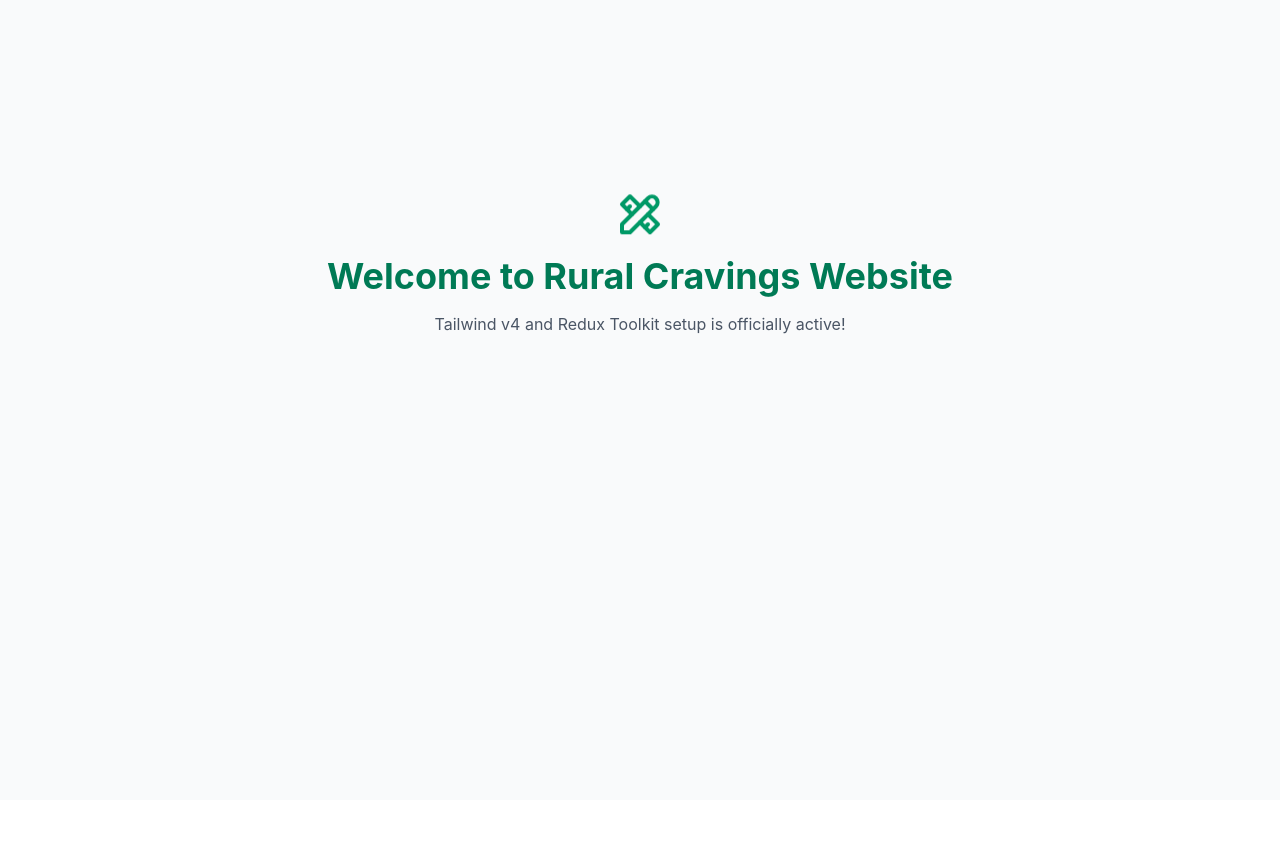
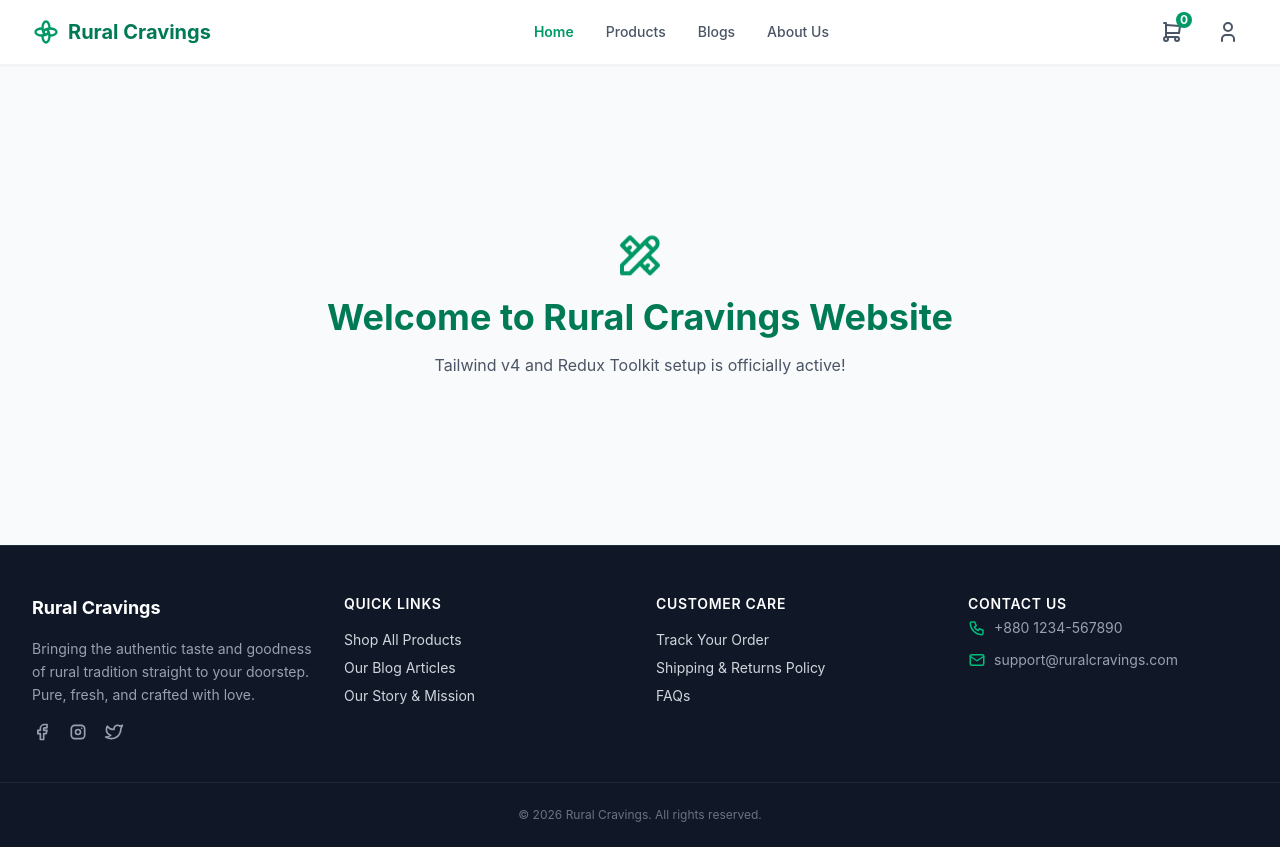
Before and after one commit to CheSubhro/Rural-Cravings, a React (Vite) app in the folder Website/Frontend/: page / in a window 1280 px wide. Before the commit the page ends 800 px from the top, so only its background shows below. Built offline with nearby package versions, Linux system fonts and the light colour scheme.

Commit message:
feat(website): refactor layout to use canonical classes and clean setup
- Updated MainLayout.jsx replacing flex-grow with grow based on linter rules - Verified initial reactive navbar and footer components are sync-ready

```diff
--- a/Website/Frontend/src/components/layout/Footer/Footer.jsx
+++ b/Website/Frontend/src/components/layout/Footer/Footer.jsx
@@ -0,0 +1,66 @@
+
+import React from 'react'
+import { Link } from 'react-router-dom'
+import { IconBrandFacebook, IconBrandInstagram, IconBrandTwitter, IconMail, IconPhone } from '@tabler/icons-react'
+
+const Footer = () => {
+    return (
+        <footer className="bg-gray-900 text-gray-300 pt-12 pb-6 border-t border-gray-800">
+            <div className="container mx-auto px-4 sm:px-6 lg:px-8 grid grid-cols-1 md:grid-cols-4 gap-8">
+
+                {/* Brand Info */}
+                <div className="space-y-4">
+                <h3 className="text-white text-lg font-bold">Rural Cravings</h3>
+                <p className="text-sm text-gray-400 leading-relaxed">
+                    Bringing the authentic taste and goodness of rural tradition straight to your doorstep. Pure, fresh, and crafted with love.
+                </p>
+                <div className="flex gap-4 text-gray-400">
+                    <a href="#" className="hover:text-emerald-500 transition-colors"><IconBrandFacebook size={20} /></a>
+                    <a href="#" className="hover:text-emerald-500 transition-colors"><IconBrandInstagram size={20} /></a>
+                    <a href="#" className="hover:text-emerald-500 transition-colors"><IconBrandTwitter size={20} /></a>
+                </div>
+                </div>
+
+                {/* Quick Links */}
+                <div>
+                <h4 className="text-white font-semibold mb-4 text-sm uppercase tracking-wider">Quick Links</h4>
+                <ul className="space-y-2 text-sm">
+                    <li><Link to="/products" className="hover:text-emerald-400 transition-colors">Shop All Products</Link></li>
+                    <li><Link to="/blogs" className="hover:text-emerald-400 transition-colors">Our Blog Articles</Link></li>
+                    <li><Link to="/about" className="hover:text-emerald-400 transition-colors">Our Story & Mission</Link></li>
+                </ul>
+                </div>
+
+                {/* Customer Service */}
+                <div>
+                <h4 className="text-white font-semibold mb-4 text-sm uppercase tracking-wider">Customer Care</h4>
+                <ul className="space-y-2 text-sm">
+                    <li><a href="#" className="hover:text-emerald-400 transition-colors">Track Your Order</a></li>
+                    <li><a href="#" className="hover:text-emerald-400 transition-colors">Shipping & Returns Policy</a></li>
+                    <li><a href="#" className="hover:text-emerald-400 transition-colors">FAQs</a></li>
+                </ul>
+                </div>
+
+                {/* Contact Info */}
+                <div className="space-y-3">
+                <h4 className="text-white font-semibold mb-1 text-sm uppercase tracking-wider">Contact Us</h4>
+                <p className="flex items-center gap-2 text-sm text-gray-400">
+                    <IconPhone size={18} className="text-emerald-500" />
+                    <span>+880 1234-567890</span>
+                </p>
+                <p className="flex items-center gap-2 text-sm text-gray-400">
+                    <IconMail size={18} className="text-emerald-500" />
+                    <span>support@ruralcravings.com</span>
+                </p>
+                </div>
+            </div>
+
+            {/* Bottom Copyright Section */}
+            <div className="container mx-auto px-4 mt-10 pt-6 border-t border-gray-800 text-center text-xs text-gray-500">
+                <p>&copy; {new Date().getFullYear()} Rural Cravings. All rights reserved.</p>
+            </div>
+        </footer>
+    )
+}
+
+export default Footer
--- /dev/null
+++ b/Website/Frontend/src/components/layout/Navbar/Navbar.jsx
@@ -0,0 +1,74 @@
+
+import React, { useState } from 'react'
+import { Link, NavLink } from 'react-router-dom'
+import { IconShoppingCart, IconUser, IconMenu2, IconX, IconBrandSupernova } from '@tabler/icons-react'
+
+const Navbar = () => {
+
+    const [isOpen, setIsOpen] = useState(false)
+
+    const navLinkStyle = ({ isActive }) =>
+        `text-sm font-medium transition-colors hover:text-emerald-600 ${
+        isActive ? 'text-emerald-600 font-semibold' : 'text-gray-600'
+        }`
+
+    return (
+        <nav className="bg-white border-b border-gray-100 sticky top-0 z-50 shadow-xs">
+            <div className="container mx-auto px-4 sm:px-6 lg:px-8">
+                <div className="flex justify-between h-16 items-center">
+
+                {/* Logo Section */}
+                <Link to="/" className="flex items-center gap-2 text-xl font-bold text-emerald-700">
+                    <IconBrandSupernova size={28} className="text-emerald-600" />
+                    <span>Rural Cravings</span>
+                </Link>
+
+                {/* Desktop Navigation Links */}
+                <div className="hidden md:flex items-center gap-8">
+                    <NavLink to="/" end className={navLinkStyle}>Home</NavLink>
+                    <NavLink to="/products" className={navLinkStyle}>Products</NavLink>
+                    <NavLink to="/blogs" className={navLinkStyle}>Blogs</NavLink>
+                    <NavLink to="/about" className={navLinkStyle}>About Us</NavLink>
+                </div>
+
+                {/* Right Side Icons (Cart, Profile, Mobile Menu) */}
+                <div className="flex items-center gap-4">
+                    {/* Cart Icon */}
+                    <Link to="/cart" className="relative p-2 text-gray-600 hover:text-emerald-600 transition-colors">
+                    <IconShoppingCart size={24} />
+                    <span className="absolute top-0 right-0 bg-emerald-600 text-white text-xs w-4 h-4 rounded-full flex items-center justify-center font-bold">
+                        0
+                    </span>
+                    </Link>
+
+                    {/* User Profile */}
+                    <Link to="/profile" className="hidden sm:block p-2 text-gray-600 hover:text-emerald-600 transition-colors">
+                    <IconUser size={24} />
+                    </Link>
+
+                    {/* Mobile Menu Button */}
+                    <button
+                    onClick={() => setIsOpen(!isOpen)}
+                    className="md:hidden p-2 text-gray-600 hover:text-emerald-600 transition-colors focus:outline-hidden"
+                    >
+                    {isOpen ? <IconX size={24} /> : <IconMenu2 size={24} />}
+                    </button>
+                </div>
+                </div>
+            </div>
+
+            {/* Mobile Dropdown Menu */}
+            {isOpen && (
+                <div className="md:hidden bg-white border-b border-gray-100 px-4 pt-2 pb-4 space-y-2 transition-all">
+                <NavLink to="/" end onClick={() => setIsOpen(false)} className="block py-2 text-gray-600 hover:text-emerald-600 font-medium">Home</NavLink>
+                <NavLink to="/products" onClick={() => setIsOpen(false)} className="block py-2 text-gray-600 hover:text-emerald-600 font-medium">Products</NavLink>
+                <NavLink to="/blogs" onClick={() => setIsOpen(false)} className="block py-2 text-gray-600 hover:text-emerald-600 font-medium">Blogs</NavLink>
+                <NavLink to="/about" onClick={() => setIsOpen(false)} className="block py-2 text-gray-600 hover:text-emerald-600 font-medium">About Us</NavLink>
+                <NavLink to="/profile" onClick={() => setIsOpen(false)} className="block py-2 text-gray-600 hover:text-emerald-600 font-medium sm:hidden">My Profile</NavLink>
+                </div>
+            )}
+        </nav>
+    )
+}
+
+export default Navbar
--- a/Website/Frontend/src/components/layout/index.js
+++ b/Website/Frontend/src/components/layout/index.js
@@ -1,4 +1,4 @@
 
 
-export { default as Navbar } from './Navbar';
-export { default as Footer } from './Footer';
+export { default as Navbar } from './Navbar/Navbar';
+export { default as Footer } from './Footer/Footer';
--- a/Website/Frontend/src/layouts/MainLayout.jsx
+++ b/Website/Frontend/src/layouts/MainLayout.jsx
@@ -1,13 +1,18 @@
 
 import React from 'react'
 import { Outlet } from 'react-router-dom'
+import {Navbar,Footer} from '../components/layout/index'
 
 const MainLayout = () => {
     return (
-        <div className="min-h-screen bg-gray-50 text-gray-900 flex flex-col">
-            <main className="flex-grow container mx-auto px-4 py-6">
+        <div className="min-h-screen bg-gray-50 text-gray-900 flex flex-col font-sans">
+            <Navbar />
+
+            <main className="grow">
                 <Outlet />
             </main>
+
+            <Footer />
         </div>
     )
 }
```
